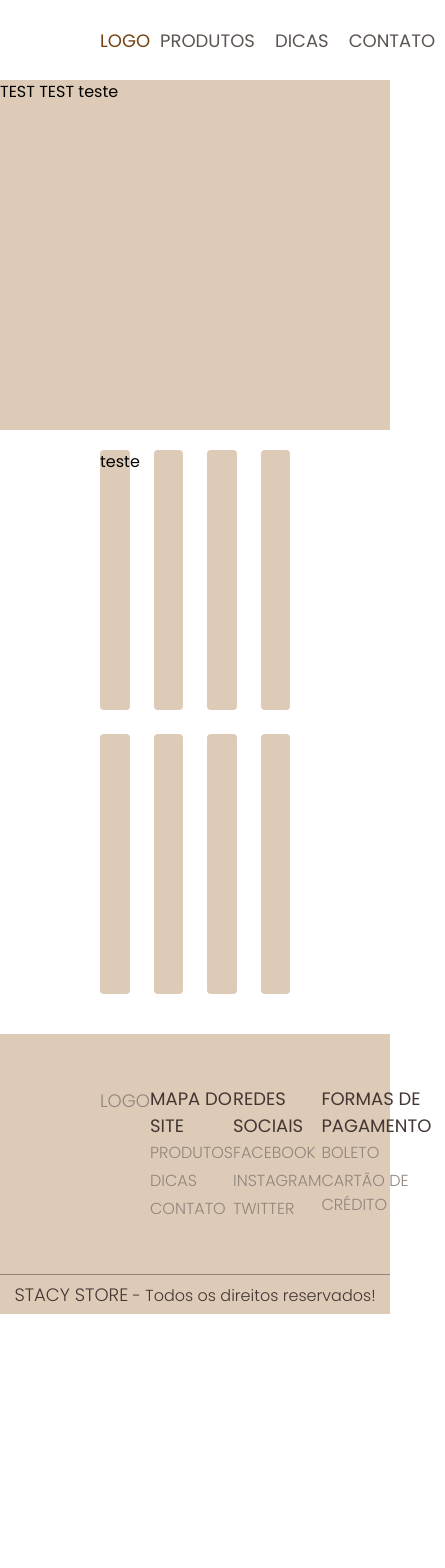
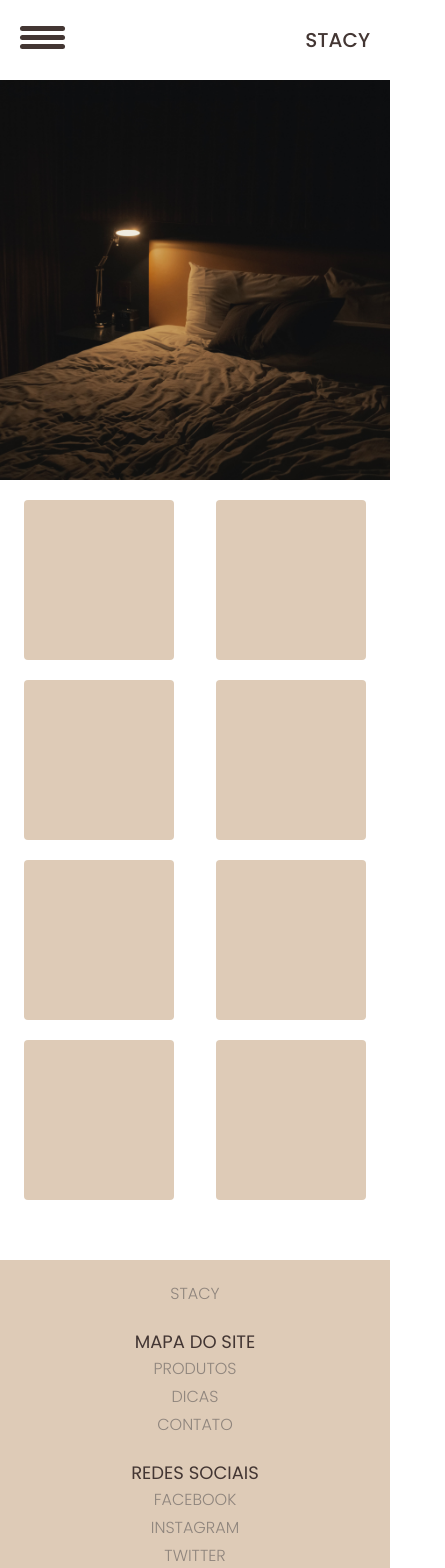
Before and after one commit to Th3mike/projeto-integrador, a Nuxt app: page / in a window 390 px wide. Shown: the top 1568 px of the page, 445 px wide, since content can reach past the window. Before the commit the page ends 1314 px from the top, so only its background shows below. Built offline with nearby package versions, Linux system fonts and the light colour scheme.

Commit message:
Ajustes desktop e mobile

```diff
--- a/components/Footer.vue
+++ b/components/Footer.vue
@@ -1,11 +1,11 @@
 <template>
 <main>
-  <!-- component -->
-<footer class="w-full flex items-center justify-center">
 
-<ul class="w-full flex justify-between items-start">
+<footer class="w-full flex items-center justify-center px-6">
+<div class="container">
+    <ul class="w-full flex justify-between items-start flex-wrap">
         <li class="flex flex-col justify-center">
-        <nuxt-link to="" class="text-lg">LOGO</nuxt-link>
+            <nuxt-link to="" class="logo">STACY</nuxt-link>
         </li>
 
         <li class="flex flex-col">
@@ -28,9 +28,10 @@
             <nuxt-link to="">CARTÃO DE CRÉDITO</nuxt-link>
         </li>
     </ul>
+</div>
 </footer>
 
-<div class="flex items-center justify-center">
+<div class="after-footer flex items-center justify-center">
     <p class="text-base"><span class="text-lg">STACY STORE</span> - Todos os direitos reservados!</p>
 </div>
 
@@ -42,10 +43,7 @@
 
 footer{
     height: 240px;
-
-    padding: 0 100px;
     margin-top: 40px;
-
     background-color: #DECBB7;
 }
 
@@ -68,17 +66,44 @@ footer ul li a:hover{
 
 /* --------------------------------------- */
 
-div{
+.after-footer{
     width: 100%;
-    height: 40px;
+    height: 50px;
 
     background: #DECBB7;
     border-top: 1px solid #8F857D !important;
 }
 
-div p, div span{
+    .after-footer p, div span{
+    font-size: 14px;
     font-weight: 300;
     color: #433633;
     }
 
+
+@media only screen and (max-width: 699px) {
+  /* Configurações do  mobile*/
+ .container{
+   width: 100%;
+ }
+  footer{
+      height: auto;
+      padding: 20px;
+  }
+ footer ul, footer ul li{
+     flex-direction: column;
+     align-items: center;
+ }
+footer ul li{
+    margin-bottom: 20px;
+}
+  /* -------------Conteúdo---------------- */
+
+}
+/* -------------------------- */
+@media only screen and (min-width: 700px) {
+  /* Configurações do  desktop*/
+
+}
+
 </style>
--- a/components/Header.vue
+++ b/components/Header.vue
@@ -1,56 +1,237 @@
 <template>
+  <article>
+  <!-- Header  -->
+  <header>
+    <!-- Header versão mobile  -->
+    <div class="mobile flex h-20 justify-end items-center">
+      <nuxt-link to="" class="logo">STACY</nuxt-link>
 
-<header class="W-100 flex justify-between items-center bg-gray-50">
-<nuxt-link to="index.vue" class="text-lg text-yellow-900">LOGO</nuxt-link>
+      <div id="menu">
+        <div id="menu-bar" @click="menuOnClick">
+          <div id="bar1" class="bar"></div>
+          <div id="bar2" class="bar"></div>
+          <div id="bar3" class="bar"></div>
+        </div>
 
-<nav>
-  <ul class="flex text-lg">
-    <li class="border"><nuxt-link to="">PRODUTOS</nuxt-link></li>
-    <li class="border"><nuxt-link to="">DICAS</nuxt-link></li>
-    <li class="border"><nuxt-link to="">CONTATO</nuxt-link></li>
-  </ul>
-</nav>
-</header>
+        <nav class="nav" id="nav">
+          <ul>
+            <li><nuxt-link to="">PRODUTOS</nuxt-link> </li>
+            <li><nuxt-link to="">DICAS</nuxt-link> </li>
+            <li><nuxt-link to="">CONTATO</nuxt-link> </li>
+            <li><nuxt-link to="" class="lenguage">
+              LENGUAGE
+              <ul class="hidden">
+                <li>INGLES</li>
+                <li>ESPANHOL</li>
+              </ul>
+              </nuxt-link> </li>
+          </ul>
+        </nav>
+      </div>
+    </div>
+    <!-- ----------------- -->
+    <!-- Header versão desktop  -->
+    <div class="desktop w-full h-20 shadow px-5">
+      <div class="container flex justify-between items-center ">
+      <a href="" class="logo">STACY</a>
 
+      <nav>
+        <ul class="flex text-sm  uppercase tracking-wide">
+           <li><nuxt-link to="" class="py-6 pl-4 text-lg">PRODUTOS</nuxt-link> </li>
+            <li><nuxt-link to="" class="py-6 pl-4 text-lg" >DICAS</nuxt-link> </li>
+            <li><nuxt-link to="" class="py-6 pl-4 text-lg">CONTATO</nuxt-link> </li>
+            <li><nuxt-link to="" class="py-6 pl-4 text-lg lenguage">
+              LENGUAGE
+              <ul class="hidden">
+                <li>INGLES</li>
+                <li>ESPANHOL</li>
+              </ul>
+              </nuxt-link> </li>
+        </ul>
+      </nav>
+    </div>
+    </div>
+
+  </header>
+  <div class="menu-bg" id="menu-bg"></div>
+  </article>
+  <!-- ----------------  -->
 </template>
 
 
 <style scoped>
 
-header{
-  height: 80px;
-  padding: 0 100px;
+.logo {
+  font-weight: 500;
+  font-size: 20px;
+  color: #433633;
+
+  margin-right: 20px;
+  text-decoration: none;
+}
+/* --------------------------------------------- */
+
+#menu {
+  z-index: 2;
 }
 
-header nav ul li{
-  position: relative;
-  padding: 26px 10px;
-  transition: color linear 0.2s;
+#menu-bar {
+  width: 45px;
+  height: 40px;
+  margin: 30px 0 20px 20px;
+  cursor: pointer;
+}
 
+.bar {
+  height: 5px;
+  width: 100%;
+  background-color: #433633;
+  display: block;
+  border-radius: 5px;
+  transition: 0.3s ease;
+}
+
+#bar1 {
+  transform: translateY(-4px);
+}
+
+#bar3 {
+  transform: translateY(4px);
+}
+
+.nav {
+  transition: 0.3s ease;
+  display: none;
+}
+
+.nav ul {
+  padding: 0 22px;
+}
+
+.nav li {
+  list-style: none;
+  padding: 5px 0;
+}
+
+.nav li a {
+  color: white;
+  font-size: 20px;
+  text-decoration: none;
+}
+
+.nav li a:hover {
+  font-weight: bold;
+}
+
+.menu-bg,
+#menu {
+  top: 0;
+  left: 0;
+  position: absolute;
+}
+
+.menu-bg {
+  z-index: 1;
+  width: 0;
+  height: 0;
+  margin: 30px 0 20px 20px;
+  background: #433633;
+  box-shadow: 0px 0px 5px rgba(255, 255, 255, 0.5);
+  border-radius: 50%;
+  transition: 0.3s ease;
+}
+
+.change {
+  display: block;
+}
+
+.change .bar {
+  background-color: white;
+}
+
+.change #bar1 {
+  transform: translateY(4px) rotateZ(-45deg);
+}
+
+.change #bar2 {
+  opacity: 0;
+}
+
+.change #bar3 {
+  transform: translateY(-6px) rotateZ(45deg);
+}
+
+.change-bg {
+  width: 520px;
+  height: 460px;
+  transform: translate(-60%, -30%);
+}
+/* ----------------------------------------- */
+/* Configuração do header no desktop  */
+.desktop nav ul li a{
   color: #5C5552;
 }
+.desktop nav ul li a:hover {
+  transition: color linear 0.2s;
+  color: #433633;
+}
+.lenguage:hover ul{
+  display: block;
+  position: absolute;
+  width: 150px;
+  padding: 10px;
 
-header nav ul li:hover{
-  color: #433633;
+  background-color: #DECBB7;
 
-  transition: color linear 0.2s;
-  cursor: pointer;
 }
-.border::after {
-  position: absolute;
-  content: "";
-  display: block;
+.lenguage:hover ul li {
+  font-size: 16px;
+  transition: all linear 0.2s;
+}
 
-  width: 0;
-  height: 2px;
+.lenguage:hover ul li:hover {
+  transition: all linear 0.2s;
+ margin-left: 5px;
+  color: #5C5552;
+}
+/* ---------------------------------------------------- */
 
-  bottom: 0;
-  transition: width 0.3s;
+@media only screen and (max-width: 699px) {
+  /* Configurações do menus no mobile*/
+  .mobile {
+    display: flex;
+  }
 
-  background: #5C5552;
+  .desktop {
+    display: none;
+  }
+
+  /* -------------Conteúdo---------------- */
+
 }
-.border:hover::after {
-  width: 85%;
-  transition: width 0.3s;
+/* -------------------------- */
+@media only screen and (min-width: 700px) {
+  /* Configurações do menus no mobile*/
+  .mobile {
+    display: none;
+  }
+
+  .desktop {
+    display: flex;
+  }
 }
+
 </style>
+
+
+<script>
+export default {
+methods: {
+ menuOnClick: function () {
+  document.getElementById("menu-bar").classList.toggle("change");
+  document.getElementById("nav").classList.toggle("change");
+  document.getElementById("menu-bg").classList.toggle("change-bg");
+}
+}
+}
+</script>
--- a/components/Produtos.vue
+++ b/components/Produtos.vue
@@ -1,43 +1,42 @@
 <template>
-  <section class="mt-5">
-<ul class="grid grid-cols-4 grid-rows-2 gap-6">
-  <li>teste</li>
-  <li></li>
-  <li></li>
-  <li></li>
-  <li></li>
-  <li></li>
-  <li></li>
-  <li></li>
-</ul>
+  <section class="mt-5 px-6">
+    <div class="container">
+      <ul class="flex justify-between flex-wrap">
+        <li class="w-56 h-64 mb-5 rounded"></li>
+        <li class="w-56 h-64 mb-5 rounded"></li>
+        <li class="w-56 h-64 mb-5 rounded"></li>
+        <li class="w-56 h-64 mb-5 rounded"></li>
+        <li class="w-56 h-64 mb-5 rounded"></li>
+        <li class="w-56 h-64 mb-5 rounded"></li>
+        <li class="w-56 h-64 mb-5 rounded"></li>
+        <li class="w-56 h-64 mb-5 rounded"></li>
+    </ul>
+  </div>
   </section>
 </template>
 
 
 <style scoped>
-section{
-  padding: 0 100px;
+
+ul li{
+background-color: #DECBB7 ;
 }
+/* --------- */
 
-li{
-background-color: #DECBB7 ;
-height: 260px;
-border-radius: 4px;
+
+@media only screen and (max-width: 699px) {
+  /* Configurações do  mobile*/
+ .container{
+   width: 100%;
+ }
+  ul li{
+  width: 150px;
+  height: 160px;
 }
-/* hr.estilo-hr {
-  border: 0;
-  height: 1px;
-  background-image: linear-gradient(
-    to right,
-    rgba(0, 0, 0, 0),
-    rgba(0, 0, 0, 0.75),
-    rgba(0, 0, 0, 0)
-  );
+  /* -------------Conteúdo---------------- */
 }
-.desconto {
-  position: absolute;
-  bottom: 19.5rem;
-  background-color: rgba(0, 0, 0, 0.719);
-  color: white;
-} */
+/* -------------------------- */
+@media only screen and (min-width: 700px) {
+  /* Configurações do  desktop*/
+}
 </style>
--- a/layouts/default.vue
+++ b/layouts/default.vue
@@ -26,5 +26,28 @@ html {
   padding: 0;
   border-style: none !important;
 }
+.container{
+  width: 960px;
+  margin: 0 auto;
+  box-sizing: border-box;
+}
+/* -------------------------------- */
+
+
+@media only screen and (max-width: 699px) {
+  /* Configurações do  mobile*/
+ .container{
+   width: 100%;
+ }
+
+  /* -------------Conteúdo---------------- */
+
+}
+/* -------------------------- */
+@media only screen and (min-width: 700px) {
+  /* Configurações do  desktop*/
+
+}
+
 
 </style>
--- a/pages/index.vue
+++ b/pages/index.vue
@@ -1,6 +1,6 @@
 <template>
-  <div class="carrousel">
-    <h1>TEST TEST teste</h1>
+  <div class="carrousel px-6">
+    <h1></h1>
   </div>
 </template>
 
@@ -23,9 +23,11 @@ export default {
 
 .carrousel{
   width: 100%;
-  height: 350px;
-  background: #DECBB7;
-
+  height: 400px;
+  background-image: url("../assets/banner.jpg") ;
+  background-size: cover;
+  background-position: center;
+  background-repeat: no-repeat;
 }
 
 </style>
```
Also changed, not shown: assets/banner.jpg (added). Lines whose indentation alone changed are shown as unchanged.
